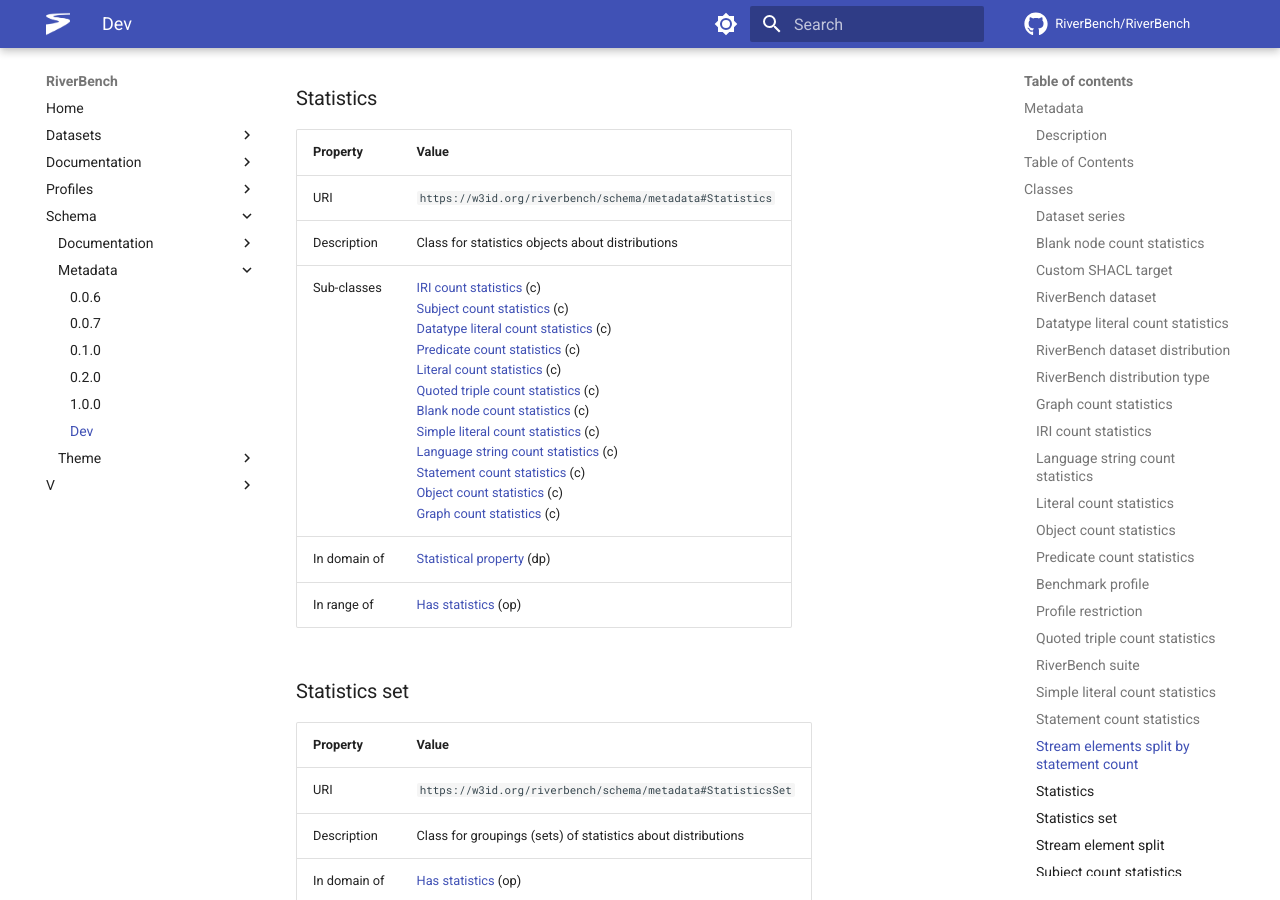
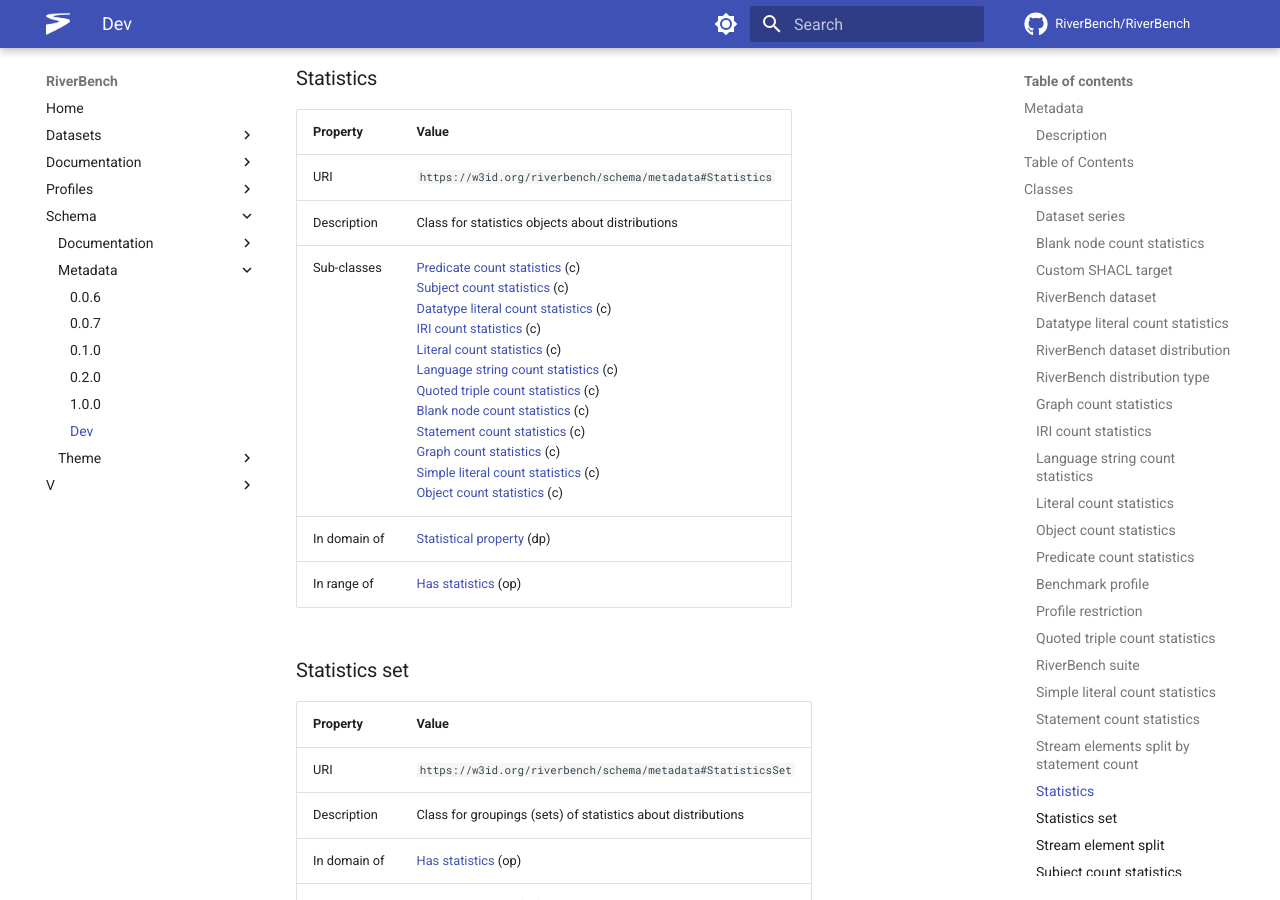
Before and after one commit to RiverBench/riverbench.github.io, an MkDocs documentation site: the page built from docs/schema/metadata/dev.md, in a window 1280 px wide and 900 px high, scrolled down 8410 px. Built offline with MkDocs 1.6.1 and Material for MkDocs 9.7.7, drawn with Linux system fonts in a browser that asks for light colours; comment, search, counter and statistics services are not loaded; some of the changed text lies outside the part shown.

```diff
--- a/docs/schema/metadata/dev.md
+++ b/docs/schema/metadata/dev.md
@@ -113,7 +113,7 @@ URI | `https://w3id.org/riverbench/schema/metadata#Distribution`
 Description | A distribution of a dataset in the RiverBench benchmark suite.
 Super-classes |[dcat:Distribution](http://www.w3.org/ns/dcat#Distribution) (c)<br />
 Restrictions |[https://w3id.org/stax/ontology#hasStreamTypeUsage](https://w3id.org/stax/ontology#hasStreamTypeUsage) **some** [https://w3id.org/stax/ontology#ConcreteRdfStreamType](https://w3id.org/stax/ontology#ConcreteRdfStreamType) (c)<br />
-In domain of |[Has statistics set](#hasStatisticsSet) (op)<br />[Has file name](#hasFileName) (dp)<br />[Has distribution type](#hasDistributionType) (op)<br />
+In domain of |[Has distribution type](#hasDistributionType) (op)<br />[Has statistics set](#hasStatisticsSet) (op)<br />[Has file name](#hasFileName) (dp)<br />
 
 ### RiverBench distribution type <a name="DistributionType"></a>
 Property | Value
@@ -121,7 +121,7 @@ Property | Value
 URI | `https://w3id.org/riverbench/schema/metadata#DistributionType`
 Description | Type of dataset distribution, indicating the corresponding streaming task formulation.
 In range of |[Has distribution type](#hasDistributionType) (op)<br />
-Has members |[Stream distribution](#streamDistribution)<br />[Partial distribution](#partialDistribution)<br />[Full distribution](#fullDistribution)<br />[Flat distribution](#flatDistribution)<br />[Jelly distribution](#jellyDistribution)<br />
+Has members |[Stream distribution](#streamDistribution)<br />[Flat distribution](#flatDistribution)<br />[Partial distribution](#partialDistribution)<br />[Full distribution](#fullDistribution)<br />[Jelly distribution](#jellyDistribution)<br />
 
 ### Graph count statistics <a name="GraphCountStatistics"></a>
 Property | Value
@@ -171,8 +171,8 @@ Property | Value
 URI | `https://w3id.org/riverbench/schema/metadata#Profile`
 Description | Benchmark profile grouping several datasets in RiverBench
 Super-classes |[Dataset series](#DatasetSeries) (c)<br />
-In domain of |[Is subset of profile](#isSubsetOfProfile) (op)<br />[Is superset of profile](#isSupersetOfProfile) (op)<br />[Has restriction](#hasRestriction) (op)<br />
-In range of |[Is subset of profile](#isSubsetOfProfile) (op)<br />[Is superset of profile](#isSupersetOfProfile) (op)<br />[Has benchmark profile](#hasProfile) (op)<br />
+In domain of |[Has restriction](#hasRestriction) (op)<br />[Is superset of profile](#isSupersetOfProfile) (op)<br />[Is subset of profile](#isSubsetOfProfile) (op)<br />
+In range of |[Has benchmark profile](#hasProfile) (op)<br />[Is superset of profile](#isSupersetOfProfile) (op)<br />[Is subset of profile](#isSubsetOfProfile) (op)<br />
 
 ### Profile restriction <a name="ProfileRestriction"></a>
 Property | Value
@@ -222,7 +222,7 @@ Property | Value
 --- | ---
 URI | `https://w3id.org/riverbench/schema/metadata#Statistics`
 Description | Class for statistics objects about distributions
-Sub-classes |[IRI count statistics](#IriCountStatistics) (c)<br />[Subject count statistics](#SubjectCountStatistics) (c)<br />[Datatype literal count statistics](#DatatypeLiteralCountStatistics) (c)<br />[Predicate count statistics](#PredicateCountStatistics) (c)<br />[Literal count statistics](#LiteralCountStatistics) (c)<br />[Quoted triple count statistics](#QuotedTripleCountStatistics) (c)<br />[Blank node count statistics](#BlankNodeCountStatistics) (c)<br />[Simple literal count statistics](#SimpleLiteralCountStatistics) (c)<br />[Language string count statistics](#LanguageLiteralCountStatistics) (c)<br />[Statement count statistics](#StatementCountStatistics) (c)<br />[Object count statistics](#ObjectCountStatistics) (c)<br />[Graph count statistics](#GraphCountStatistics) (c)<br />
+Sub-classes |[Predicate count statistics](#PredicateCountStatistics) (c)<br />[Subject count statistics](#SubjectCountStatistics) (c)<br />[Datatype literal count statistics](#DatatypeLiteralCountStatistics) (c)<br />[IRI count statistics](#IriCountStatistics) (c)<br />[Literal count statistics](#LiteralCountStatistics) (c)<br />[Language string count statistics](#LanguageLiteralCountStatistics) (c)<br />[Quoted triple count statistics](#QuotedTripleCountStatistics) (c)<br />[Blank node count statistics](#BlankNodeCountStatistics) (c)<br />[Statement count statistics](#StatementCountStatistics) (c)<br />[Graph count statistics](#GraphCountStatistics) (c)<br />[Simple literal count statistics](#SimpleLiteralCountStatistics) (c)<br />[Object count statistics](#ObjectCountStatistics) (c)<br />
 In domain of |[Statistical property](#statisticalProperty) (dp)<br />
 In range of |[Has statistics](#hasStatistics) (op)<br />
 
```
Also changed, not shown: other parts of docs/schema/metadata/dev.md (+1 -9 lines), docs/schema/documentation/dev.md (+9 -1 lines), docs/schema/theme/dev.md (+4 -3 lines).
